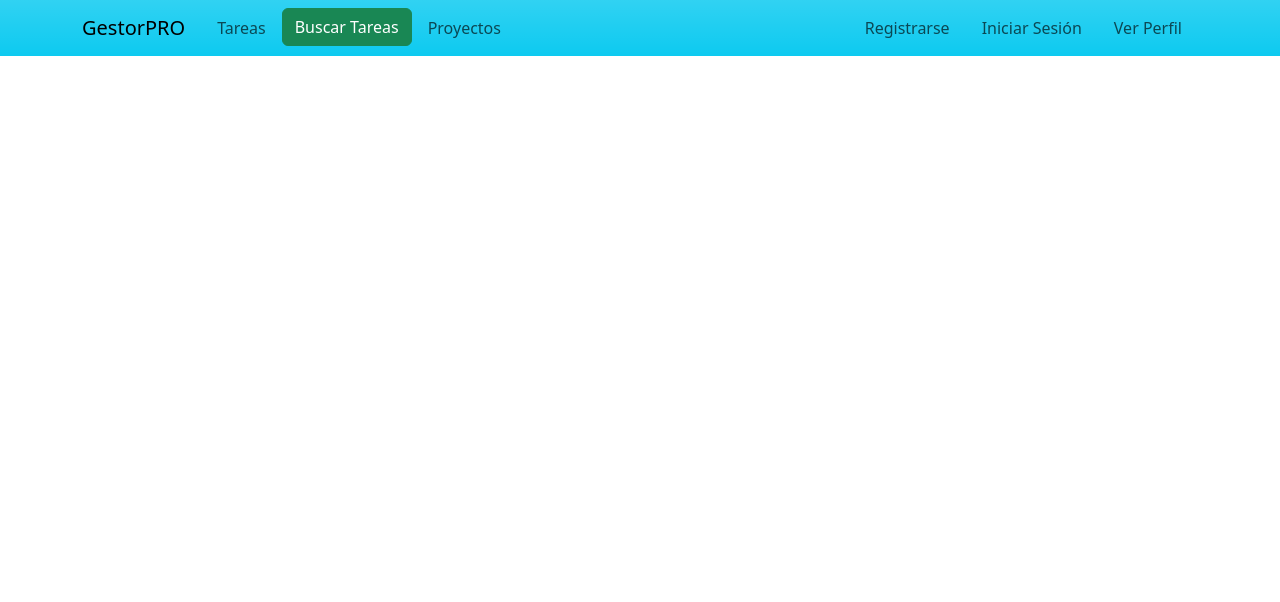
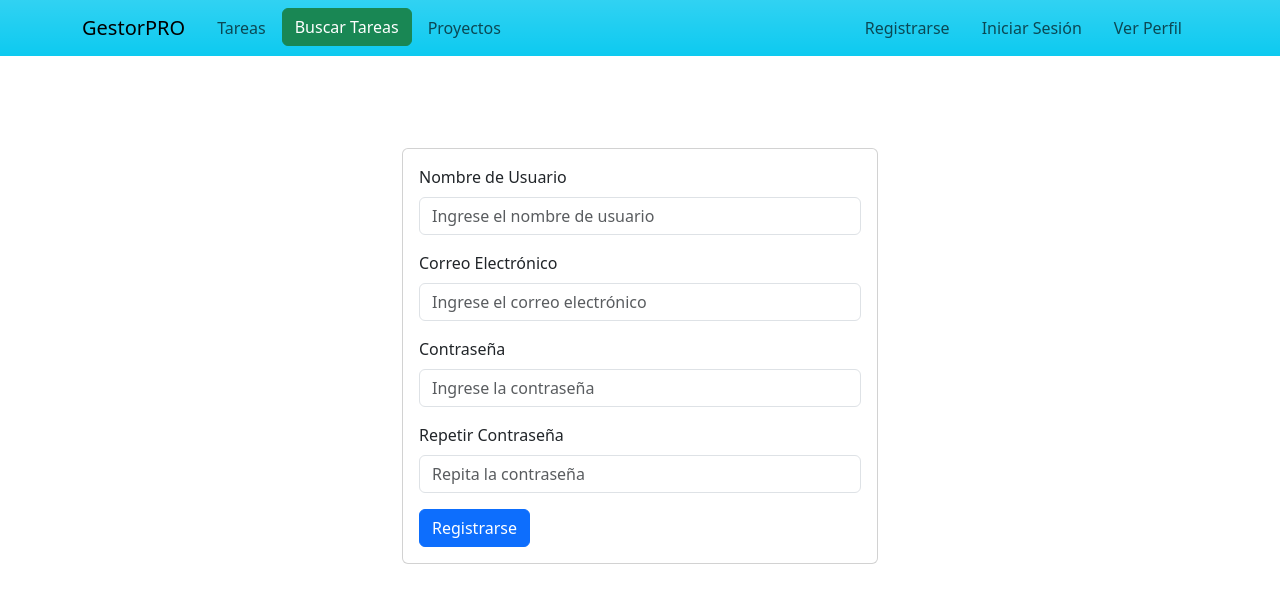
Before and after one commit to rubsuadav/CBD-rubsuadav-marizqlav, a React (Vite) app in the folder frontend/: page /register in a window 1280 px wide. Shown: the top 602 px of the page. Built offline with nearby package versions, Linux system fonts and the light colour scheme.

Commit message:
Add user authentication pages and API integration for login and registration

```diff
--- a/frontend/src/App.jsx
+++ b/frontend/src/App.jsx
@@ -8,6 +8,8 @@ import Home from "./pages/Home";
 import Tasks from "./pages/Tasks";
 import Projects from "./pages/Projects";
 import TaskDetails from "./pages/TaskDetails";
+import Register from "./pages/Register";
+import Login from "./pages/Login";
 
 export default function App() {
   return (
@@ -19,6 +21,8 @@ export default function App() {
           <Route path="/tasks" element={<Tasks />}></Route>
           <Route path="/task/:taskId" element={<TaskDetails />}></Route>
           <Route path="/projects" element={<Projects />}></Route>
+          <Route path="/register" element={<Register />}></Route>
+          <Route path="/login" element={<Login />}></Route>
         </Routes>
       </Container>
     </Router>
--- a/frontend/src/api/api.js
+++ b/frontend/src/api/api.js
@@ -1,4 +1,4 @@
-import { API_URL } from "../config";
+import { API_AUTH_URL, API_URL } from "../config";
 
 export async function getTasks() {
   const response = await fetch(`${API_URL}/tasks`);
@@ -55,3 +55,25 @@ export async function deleteTask(taskId) {
     method: "DELETE",
   });
 }
+
+export async function register(user) {
+  const response = await fetch(`${API_AUTH_URL}/register`, {
+    method: "POST",
+    headers: {
+      "Content-Type": "application/json",
+    },
+    body: JSON.stringify(user),
+  });
+  return { status: response.status, data: await response.json() };
+}
+
+export async function login(user) {
+  const response = await fetch(`${API_AUTH_URL}/login`, {
+    method: "POST",
+    headers: {
+      "Content-Type": "application/json",
+    },
+    body: JSON.stringify(user),
+  });
+  return { status: response.status, data: await response.json() };
+}
--- a/frontend/src/components/CustomNavbar.jsx
+++ b/frontend/src/components/CustomNavbar.jsx
@@ -29,10 +29,10 @@ export default function CustomNavbar() {
             </Nav.Link>
           </Nav>
           <Nav className="ms-auto">
-            <Nav.Link href="#link" className="mx-2">
+            <Nav.Link onClick={() => navigate("/register")} className="mx-2">
               Registrarse
             </Nav.Link>
-            <Nav.Link href="#link" className="mx-2">
+            <Nav.Link onClick={() => navigate("/login")} className="mx-2">
               Iniciar Sesión
             </Nav.Link>
             <Nav.Link href="#link" className="mx-2">
--- a/frontend/src/config.js
+++ b/frontend/src/config.js
@@ -1 +1,2 @@
-export const API_URL = 'http://localhost:3000/api'
+export const API_URL = "http://localhost:3000/api";
+export const API_AUTH_URL = "http://localhost:3000/api/auth";
--- a/frontend/src/pages/Login.jsx
+++ b/frontend/src/pages/Login.jsx
@@ -1,7 +1,88 @@
-import React from 'react'
+import { useState } from "react";
+import { Form, Button, Container, Card } from "react-bootstrap";
+import { useNavigate } from "react-router-dom";
+
+// local imports
+import { login } from "../api/api";
 
 export default function Login() {
+  const [user, setUser] = useState({
+    emailOrUsername: "",
+    password: "",
+  });
+  const [error, setError] = useState({});
+  const navigate = useNavigate();
+
+  function handleUserChange(e) {
+    setError({});
+    setUser({ ...user, [e.target.name]: e.target.value });
+  }
+
+  async function handleLogin(e) {
+    e.preventDefault();
+    const loginData = {
+      password: user.password,
+    };
+    // Check if the input is an email or username
+    if (user.emailOrUsername.includes("@")) {
+      loginData.email = user.emailOrUsername;
+    } else {
+      loginData.username = user.emailOrUsername;
+    }
+
+    const { status, data } = await login(loginData);
+    switch (status) {
+      case 200:
+        localStorage.setItem("userId", data.userId);
+        localStorage.setItem("token", data.token);
+        alert("Usuario logueado correctamente");
+        navigate("/");
+        break;
+      case 400:
+        setError({ message: data.message });
+        break;
+      default:
+        break;
+    }
+  }
+
   return (
-    <div>Login</div>
-  )
+    <div
+      className="d-flex justify-content-center align-items-center"
+      style={{ height: "600px" }}
+    >
+      <Container style={{ maxWidth: "500px" }}>
+        <Card className="p-3">
+          <Form onSubmit={handleLogin}>
+            <Form.Group>
+              <Form.Label>Email o Nombre de Usuario</Form.Label>
+              <Form.Control
+                type="text"
+                placeholder="Ingrese el email o nombre de usuario"
+                name="emailOrUsername"
+                value={user.emailOrUsername}
+                onChange={(e) => handleUserChange(e)}
+              />
+            </Form.Group>
+            <Form.Group className="mt-3">
+              <Form.Label>Contraseña</Form.Label>
+              <Form.Control
+                type="password"
+                placeholder="Ingrese la contraseña"
+                name="password"
+                value={user.password}
+                onChange={(e) => handleUserChange(e)}
+              />
+            </Form.Group>
+            <Button variant="primary" type="submit" className="mt-3">
+              Iniciar Sesión
+            </Button>
+            {error.message && (
+              <p className="text-danger text-center mt-3">{error.message}</p>
+            )}
+          </Form>
+        </Card>
+      </Container>
+    </div>
+  );
 }
--- a/frontend/src/pages/Register.jsx
+++ b/frontend/src/pages/Register.jsx
@@ -1,7 +1,105 @@
-import React from 'react'
+import { useState } from "react";
+import { Form, Button, Container, Card } from "react-bootstrap";
+import { useNavigate } from "react-router-dom";
+
+// local imports
+import { register } from "../api/api";
 
 export default function Register() {
+  const [user, setUser] = useState({
+    username: "",
+    email: "",
+    password: "",
+    // To check the password
+    password2: "",
+  });
+  const [error, setError] = useState({});
+  const navigate = useNavigate();
+
+  function handleUserChange(e) {
+    setError({});
+    setUser({ ...user, [e.target.name]: e.target.value });
+  }
+
+  async function handleRegister(e) {
+    e.preventDefault();
+    if (user.password !== user.password2) {
+      setError({ message: "Passwords do not match" });
+      return;
+    }
+    const { status, data } = await register(user);
+    switch (status) {
+      case 201:
+        localStorage.setItem("userId", data.userId);
+        localStorage.setItem("token", data.token);
+        alert("Usuario registrado correctamente");
+        navigate("/");
+        break;
+      case 400:
+        setError({ message: data.message });
+        break;
+      default:
+        break;
+    }
+  }
+
   return (
-    <div>Register</div>
-  )
+    <div
+      className="d-flex justify-content-center align-items-center"
+      style={{ height: "600px" }}
+    >
+      <Container style={{ maxWidth: "500px" }}>
+        <Card className="p-3">
+          <Form onSubmit={handleRegister}>
+            <Form.Group>
+              <Form.Label>Nombre de Usuario</Form.Label>
+              <Form.Control
+                type="text"
+                placeholder="Ingrese el nombre de usuario"
+                name="username"
+                value={user.username}
+                onChange={(e) => handleUserChange(e)}
+              />
+            </Form.Group>
+            <Form.Group className="mt-3">
+              <Form.Label>Correo Electrónico</Form.Label>
+              <Form.Control
+                type="email"
+                placeholder="Ingrese el correo electrónico"
+                name="email"
+                value={user.email}
+                onChange={(e) => handleUserChange(e)}
+              />
+            </Form.Group>
+            <Form.Group className="mt-3">
+              <Form.Label>Contraseña</Form.Label>
+              <Form.Control
+                type="password"
+                placeholder="Ingrese la contraseña"
+                name="password"
+                value={user.password}
+                onChange={(e) => handleUserChange(e)}
+              />
+            </Form.Group>
+            <Form.Group className="mt-3">
+              <Form.Label>Repetir Contraseña</Form.Label>
+              <Form.Control
+                type="password"
+                placeholder="Repita la contraseña"
+                name="password2"
+                value={user.password2}
+                onChange={(e) => handleUserChange(e)}
+              />
+            </Form.Group>
+            <Button variant="primary" type="submit" className="mt-3">
+              Registrarse
+            </Button>
+            {error.message && (
+              <p className="text-danger text-center mt-3">{error.message}</p>
+            )}
+          </Form>
+        </Card>
+      </Container>
+    </div>
+  );
 }
```
